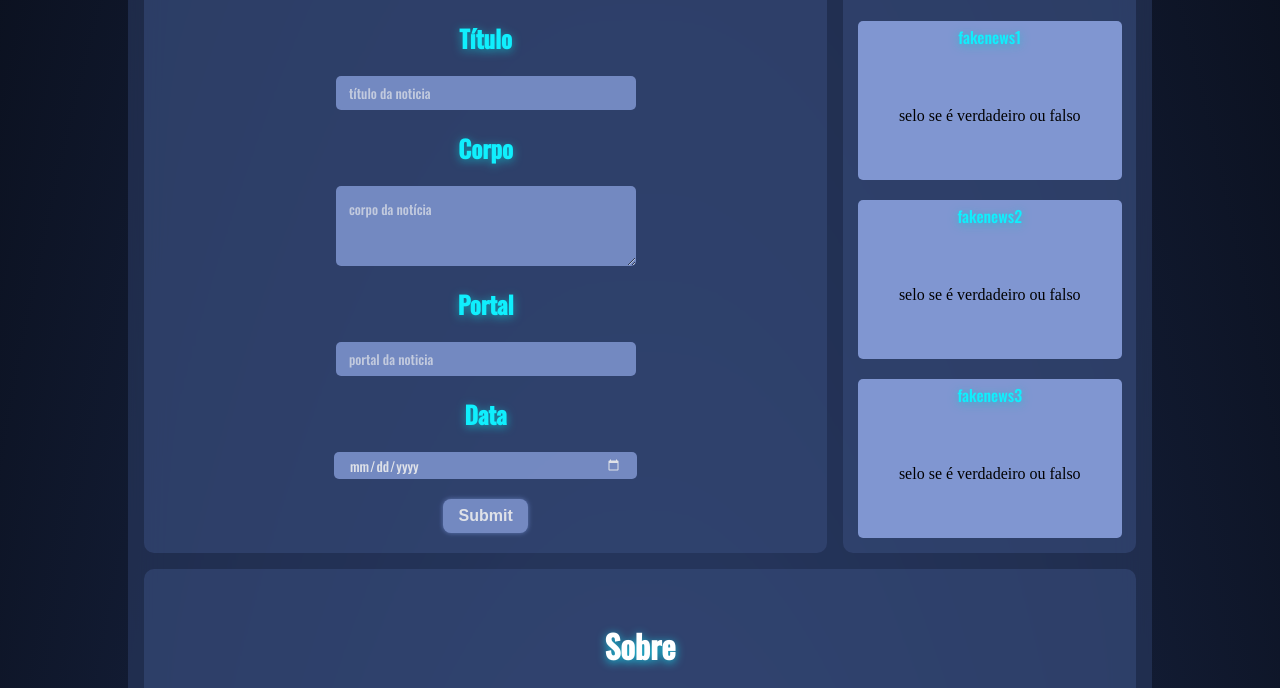
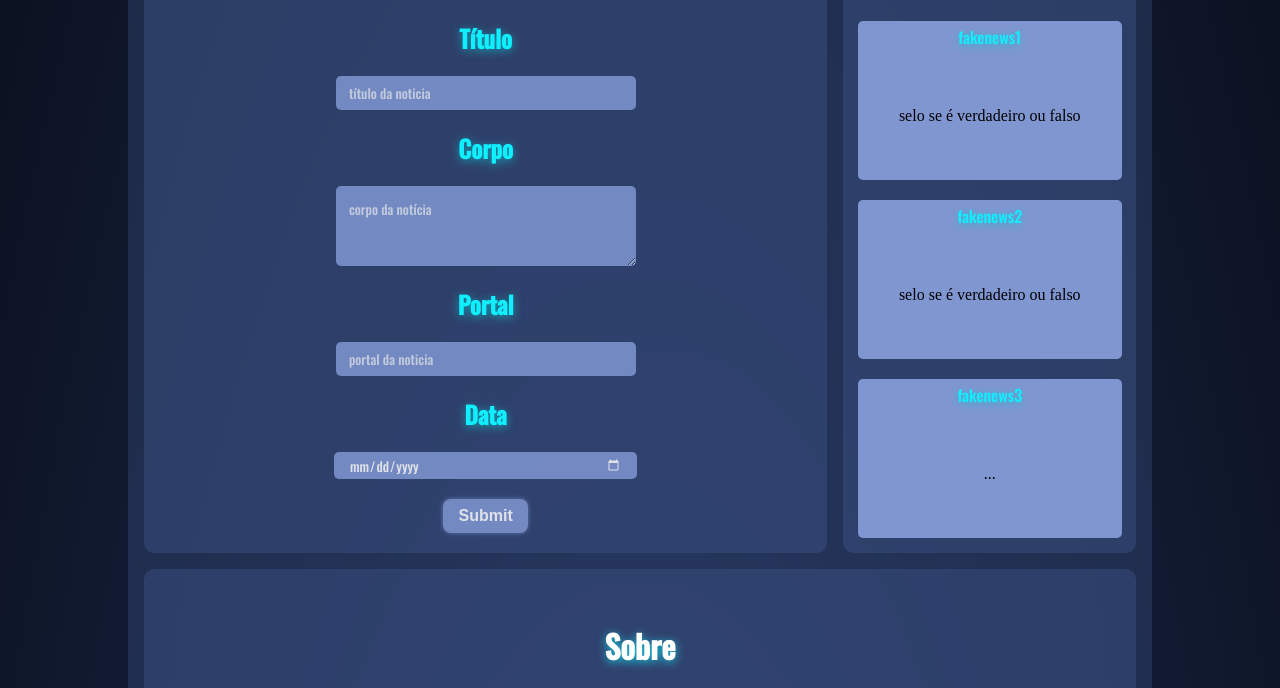
Before and after one commit to malvesbruno/fakeNews_FrontEnd, a website built with Parcel: page index.html in a window 1280 px wide. Shown: the part 324-1012 px from the top of the page. Built offline with nearby package versions, Linux system fonts and the light colour scheme.

Commit message:
Teste para commit que não chegou

```diff
--- a/index.html
+++ b/index.html
@@ -56,7 +56,7 @@
 
                     <section class="side_history-block">
                         <div class="side_history-title">fakenews3</div>
-                        <div class="side_history-score">selo se é verdadeiro ou falso</div>
+                        <div class="side_history-score">...</div>
                     </section>
 
                 </div>
```
